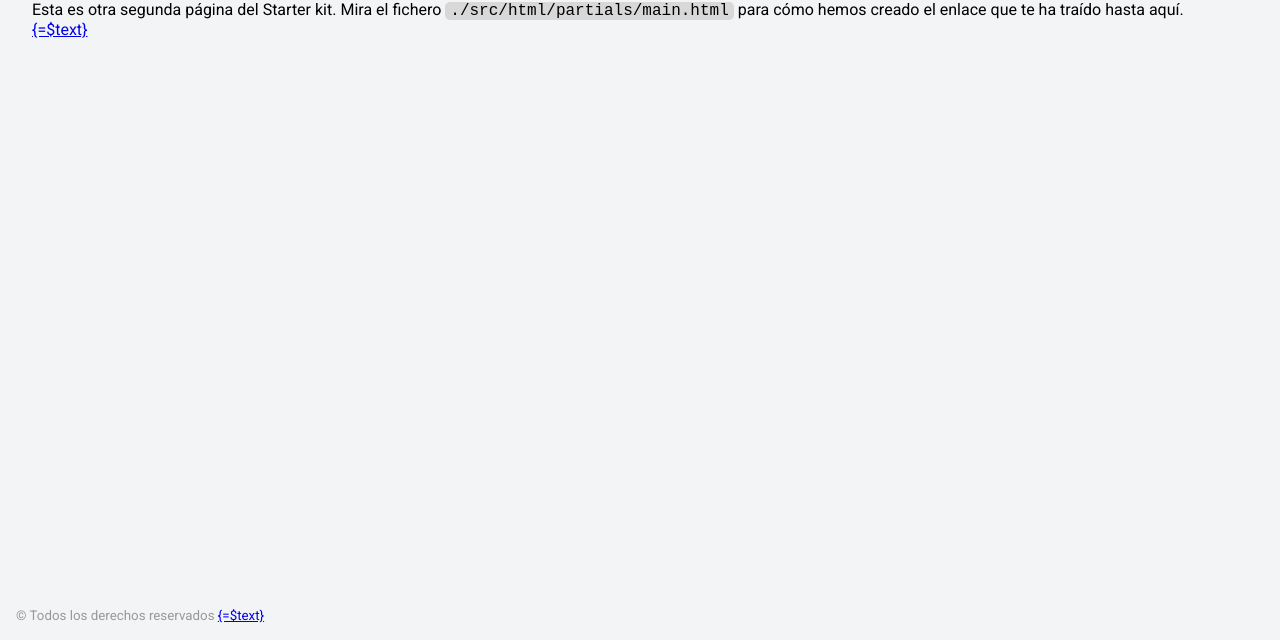
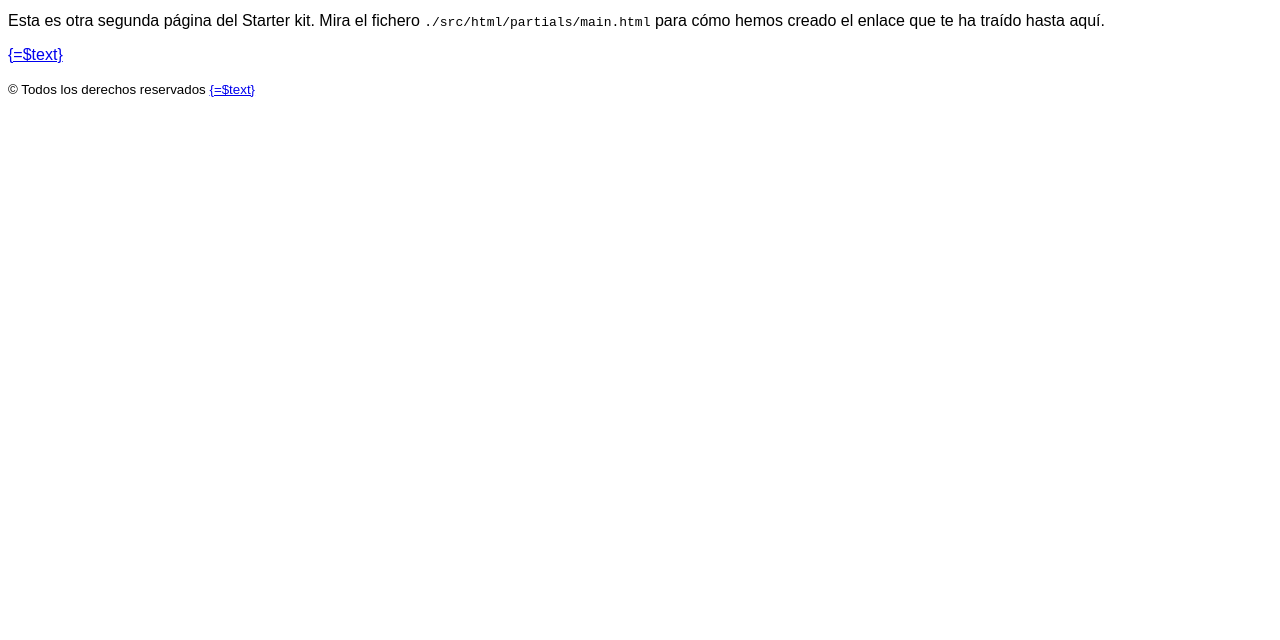
Before and after one commit to Marta-ms/promo-promoA-module-1-pair-4-spotify, a website built with Vite: page src/more-info.html in a window 1280 px wide. Shown: the part 160-800 px from the top of the page. Built offline with nearby package versions, Linux system fonts and the light colour scheme; files whose address does not match are found by name.

Commit message:
añadimos variables y parcial de scss body

```diff
--- a/src/scss/components/_code.scss
+++ /dev/null
@@ -1,9 +0,0 @@
-// estilos para las etiquetas <code>
-// más info sobre la etiqueta code https://developer.mozilla.org/es/docs/Web/HTML/Elemento/code
-
-.code {
-  font-size: 16px;
-  background: #d8d8d8;
-  padding: 0 5px;
-  border-radius: 5px;
-}
--- a/src/scss/components/_links.scss
+++ /dev/null
@@ -1,9 +0,0 @@
-.link__adalab:hover {
-  background-color: #099d8d;
-  color: #fff;
-}
-
-.link__github:hover {
-  background-color: #CCC;
-  color: #000;
-}
--- a/src/scss/core/_variables.scss
+++ b/src/scss/core/_variables.scss
@@ -1,6 +1,2 @@
-// fonts
-$font-main: 'Roboto', sans-serif;
-
-// colors
-$color-bg: #f3f4f5;
-$color-secondary: #999;
+$colorLink: black;
+$fontText: 'arial'
--- a/src/scss/layout/_footer.scss
+++ /dev/null
@@ -1,8 +0,0 @@
-.page__footer {
-  position: fixed;
-  left: 0;
-  bottom: 0;
-  width: 100vw;
-  padding: 1rem;
-  color: $color-secondary;
-}
--- a/src/scss/layout/_header.scss
+++ /dev/null
@@ -1,5 +0,0 @@
-.page__header {
-  display: flex;
-  justify-content: space-evenly;
-  margin-bottom: 3rem;
-}
--- a/src/scss/layout/_page.scss
+++ /dev/null
@@ -1,7 +0,0 @@
-body {
-  padding: 2rem;
-  height: 100vh;
-  background-image: url('../images/bg-adalab.png');
-  background-color: $color-bg;
-  font-family: $font-main;
-}
--- a/src/scss/main.scss
+++ b/src/scss/main.scss
@@ -1,8 +1,9 @@
+
+
 @import 'core/variables';
-@import 'core/reset';
-@import 'components/code';
-@import 'components/links';
-@import 'layout/page';
-@import 'layout/header';
-@import 'layout/footer';
-@import 'pages/index';
+@import 'pages/style';
+
+body {
+    color: $colorLink;
+    font-family: $fontText;
+}
--- a/src/scss/pages/_index.scss
+++ /dev/null
@@ -1,4 +0,0 @@
-.main__list {
-  padding-left: 2rem;
-  padding-bottom: 20px;
-}
```
Also changed, not shown: src/index.html (+4 -4 lines), src/scss/imagenes/images/benefit-1.png (deleted), src/scss/imagenes/images/benefit-2.png (deleted), src/scss/imagenes/images/benefit-3.png (deleted), src/scss/imagenes/images/benefit-4.png (deleted), src/scss/imagenes/images/es.svg (deleted), src/scss/imagenes/images/logo.png (deleted), src/scss/imagenes/images/menu-icon.png (deleted), src/scss/imagenes/images/premium_dancer.png (deleted), src/scss/pages/style.scss (renamed from src/scss/style.css), src/scss/reset.scss (renamed from src/scss/reset.css).
